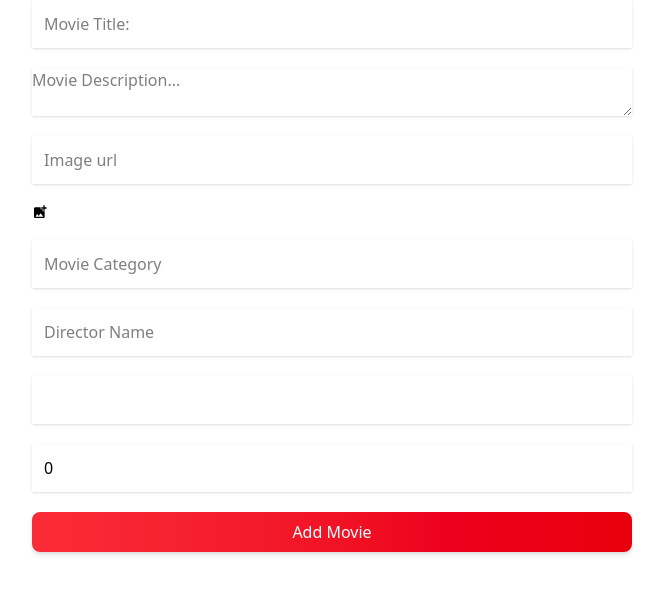
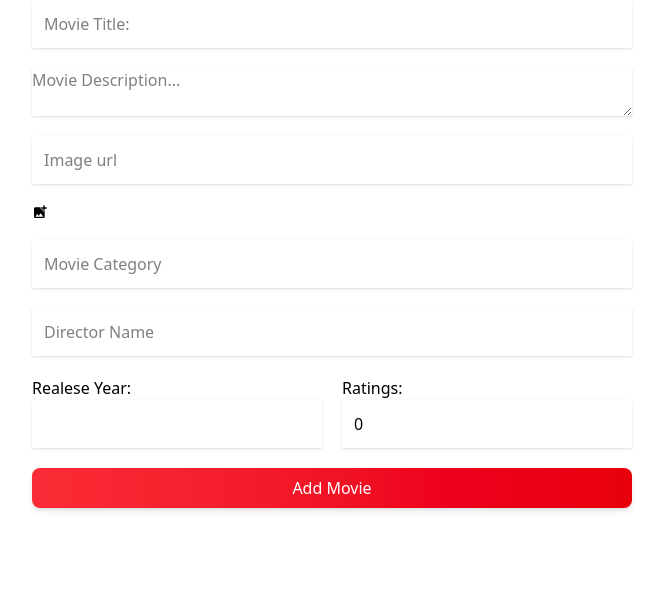
Before and after one commit to ravikanttarare95/filmix, a React (Vite) app in the folder client/: page /add_movies in a window 1280 px wide. Shown: the top 594 px of the page, without its empty margins (308-971 px from the left). Built offline with nearby package versions, Linux system fonts and the light colour scheme.

Commit message:
Form Error Handling

```diff
--- a/client/src/components/Input.jsx
+++ b/client/src/components/Input.jsx
@@ -1,12 +1,14 @@
 import React from "react";
 
-function Input({ type, name, id, placeholder, value, onInputChange }) {
+function Input({ type, name, id, placeholder,min,max, value, onInputChange }) {
   return (
     <input
       type={type}
       name={name}
       id={id}
       placeholder={placeholder}
+      min={min}
+      max={max}
       className="shadow p-3"
       value={value}
       onChange={onInputChange}
--- a/client/src/views/AddMovies.jsx
+++ b/client/src/views/AddMovies.jsx
@@ -18,19 +18,45 @@ function AddMovies() {
     releaseYear: "",
     rating: 0,
   });
-  const [newImages, setNewImages] = useState([]);
-  const [error, setError] = useState({
-    title: "",
-    description: "",
-    images: "",
-    category: "",
-    director: "",
-    releaseYear: "",
-    rating: "",
-  });
+  const [newImages, setNewImages] = useState("");
+  const [errorTitle, setErrorTitle] = useState("");
+  const [errorDescription, setErrorDescription] = useState("");
+  const [errorImages, setErrorImages] = useState("");
+  const [errorCategory, setErrorCategory] = useState("");
+  const [errorDirector, setErrorDirector] = useState("");
+  const [errorReleaseYear, setErrorReleaseYear] = useState("");
+  const [errorRating, setErrorRating] = useState("");
 
-  const handleAddMovie = async (e) => {
+  const handleAddMovie = async () => {
     try {
+      if (
+        movieDetail.title.trim() === "" ||
+        movieDetail.description.trim() === "" ||
+        movieDetail.category.trim() === "" ||
+        movieDetail.director.trim() === "" ||
+        movieDetail.releaseYear.trim() === "" ||
+        movieDetail.rating === ""
+      ) {
+        return toast.error("Please fill all the fields");
+      }
+
+      if (movieDetail.images.length === 0) {
+        setErrorImages("Please add at least one image URL");
+        return toast.error("Please add at least one image URL");
+      } else {
+        setErrorImages("");
+      }
+      if (
+        errorTitle ||
+        errorDescription ||
+        errorImages ||
+        errorCategory ||
+        errorDirector ||
+        errorReleaseYear ||
+        errorRating
+      ) {
+        return toast.error("Please fix the errors before submitting");
+      }
       const response = await axios.post(
         `${import.meta.env.VITE_API_URL}/movies`,
         movieDetail
@@ -39,33 +65,74 @@ function AddMovies() {
       setTimeout(() => {
         navigate("/movies");
       }, 1000);
-    } catch (error) {}
+    } catch (error) {
+      toast.error(error.message);
+    }
   };
 
   useEffect(() => {
     if (!movieDetail.title) {
-      setError({ ...error, title: "" });
+      setErrorTitle("");
     } else if (movieDetail.title.length < 3) {
-      setError({
-        ...error,
-        title: "Movie title must be at least 2 characters",
-      });
+      setErrorTitle("Movie title must be at least 2 characters");
+    } else {
+      setErrorTitle("");
     }
 
     if (!movieDetail.description) {
-      setError({ ...error, description: "" });
+      setErrorDescription("");
     } else if (movieDetail.description.length < 10) {
-      setError({
-        ...error,
-        description: "Description must be at least 10 characters",
-      });
+      setErrorDescription("Description must be at least 10 characters");
+    } else {
+      setErrorDescription("");
+    }
+
+    if (!movieDetail.category) {
+      setErrorCategory("");
+    } else if (movieDetail.category.length < 3) {
+      setErrorCategory("Category must be at least 3 characters");
+    } else {
+      setErrorCategory("");
+    }
+    if (!movieDetail.director) {
+      setErrorDirector("");
+    } else if (movieDetail.director.length < 3) {
+      setErrorDirector("Director name must be at least 3 characters");
+    } else {
+      setErrorDirector("");
+    }
+    const releaseYearNum = Number(movieDetail.releaseYear);
+    if (!releaseYearNum) {
+      setErrorReleaseYear("");
+    } else if (
+      isNaN(releaseYearNum) ||
+      releaseYearNum < 1888 ||
+      releaseYearNum > new Date().getFullYear()
+    ) {
+      setErrorReleaseYear("Please enter a valid release year");
+    } else {
+      setErrorReleaseYear("");
+    }
+    const ratingNum = Number(movieDetail.rating);
+    if (ratingNum === "") {
+      setErrorRating("");
+    } else if (isNaN(ratingNum) || ratingNum < 0 || ratingNum > 5) {
+      setErrorRating("Rating must be a number between 0 and 5");
+    } else {
+      setErrorRating("");
     }
   }, [movieDetail]);
 
   return (
     <div className="max-w-150 mx-auto">
       {" "}
-      <form onSubmit={handleAddMovie} className="flex flex-col gap-5">
+      <form
+        onSubmit={(e) => {
+          e.preventDefault();
+          handleAddMovie();
+        }}
+        className="flex flex-col gap-5"
+      >
         <Input
           type="text"
           name="movie-title"
@@ -76,7 +143,7 @@ function AddMovies() {
             setMovieDetail({ ...movieDetail, title: e.target.value });
           }}
         />
-        {error.title && <p className="text-red-500 text-sm">{error.title}</p>}
+        {errorTitle && <p className="text-red-500 text-sm">{errorTitle}</p>}
 
         <textarea
           name="movie-desc"
@@ -88,8 +155,8 @@ function AddMovies() {
             setMovieDetail({ ...movieDetail, description: e.target.value });
           }}
         ></textarea>
-        {error.description && (
-          <p className="text-red-500 text-sm">{error.description}</p>
+        {errorDescription && (
+          <p className="text-red-500 text-sm">{errorDescription}</p>
         )}
 
         {movieDetail.images.length !== 0 && (
@@ -131,14 +198,20 @@ function AddMovies() {
             setNewImages(e.target.value);
           }}
         />
+        {errorImages && <p className="text-red-500 text-sm">{errorImages}</p>}
 
         <MdAddPhotoAlternate
           onClick={() => {
+            if (newImages.length === 0) {
+              return toast.error("Please add proper image URL");
+            }
+
             setMovieDetail({
               ...movieDetail,
               images: [...movieDetail.images, newImages],
             });
-            setNewImages([]);
+            setNewImages("");
+            setErrorImages("");
           }}
           className="cursor-pointer"
         />
@@ -153,6 +226,9 @@ function AddMovies() {
             setMovieDetail({ ...movieDetail, category: e.target.value });
           }}
         />
+        {errorCategory && (
+          <p className="text-red-500 text-sm">{errorCategory}</p>
+        )}
 
         <Input
           type="text"
@@ -164,20 +240,36 @@ function AddMovies() {
             setMovieDetail({ ...movieDetail, director: e.target.value });
           }}
         />
+        {errorDirector && (
+          <p className="text-red-500 text-sm">{errorDirector}</p>
+        )}
+        <div className="flex gap-5">
+          <div className="flex flex-col w-full">
+            <p>Realese Year:</p>
             <Input
               type="number"
               id="release-year"
               name="release-year"
               placeholder=""
               value={movieDetail?.releaseYear}
+              min={1888}
+              max={new Date().getFullYear()}
               onInputChange={(e) => {
                 setMovieDetail({ ...movieDetail, releaseYear: e.target.value });
               }}
             />
+            {errorReleaseYear && (
+              <p className="text-red-500 text-sm">{errorReleaseYear}</p>
+            )}
+          </div>
+          <div className="flex flex-col w-full">
+            <p>Ratings:</p>
             <Input
               type="number"
               id="rating"
               name="rating"
+              min={0}
+              max={5}
               placeholder="Movie Rating"
               value={movieDetail?.rating}
               onInputChange={(e) => {
@@ -185,14 +277,13 @@ function AddMovies() {
               }}
             />
 
-        <Button
-          type="submit"
-          btnTitle=" Add Movie"
-          onBtnClick={(e) => {
-            e.preventDefault();
-            handleAddMovie();
-          }}
-        />
+            {errorRating && (
+              <p className="text-red-500 text-sm">{errorRating}</p>
+            )}
+          </div>
+        </div>
+
+        <Button type="submit" btnTitle=" Add Movie" />
       </form>
       <Toaster position="top-right" />
     </div>
```
Lines whose indentation alone changed are shown as unchanged.
